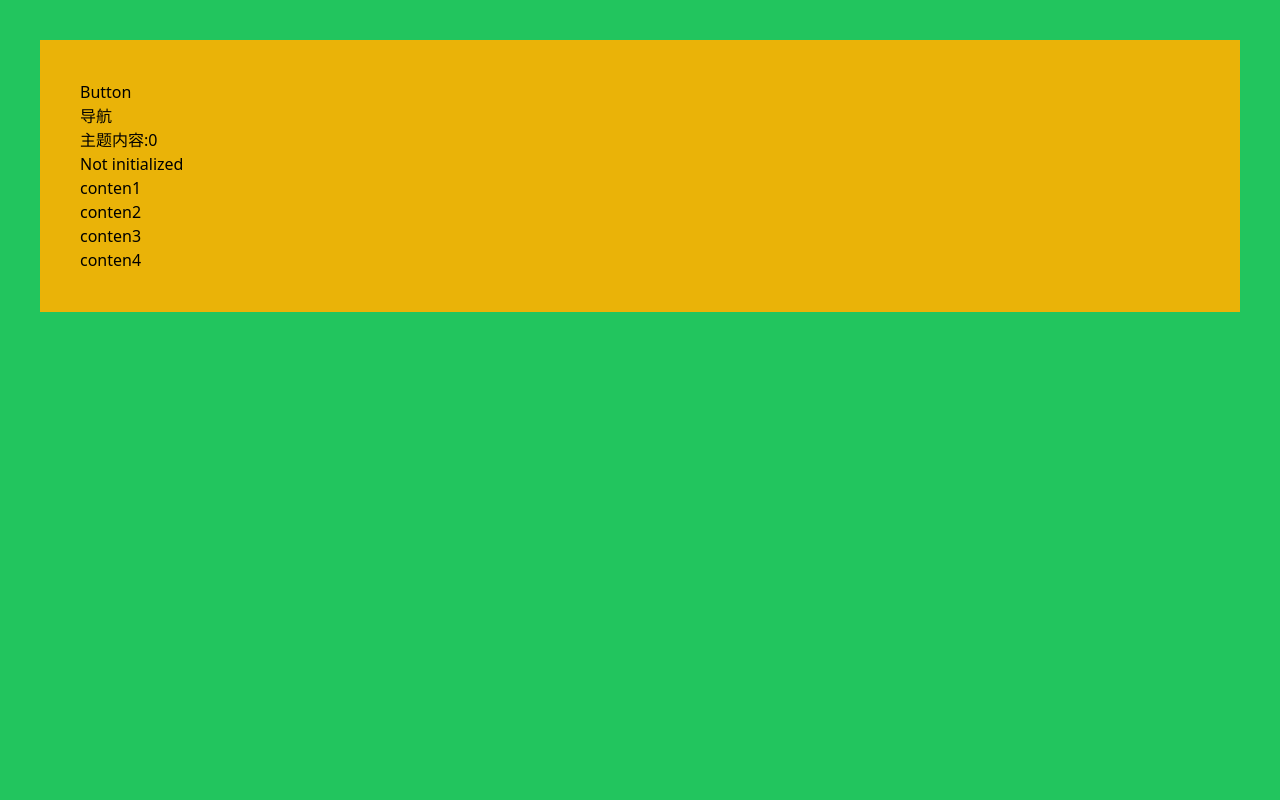
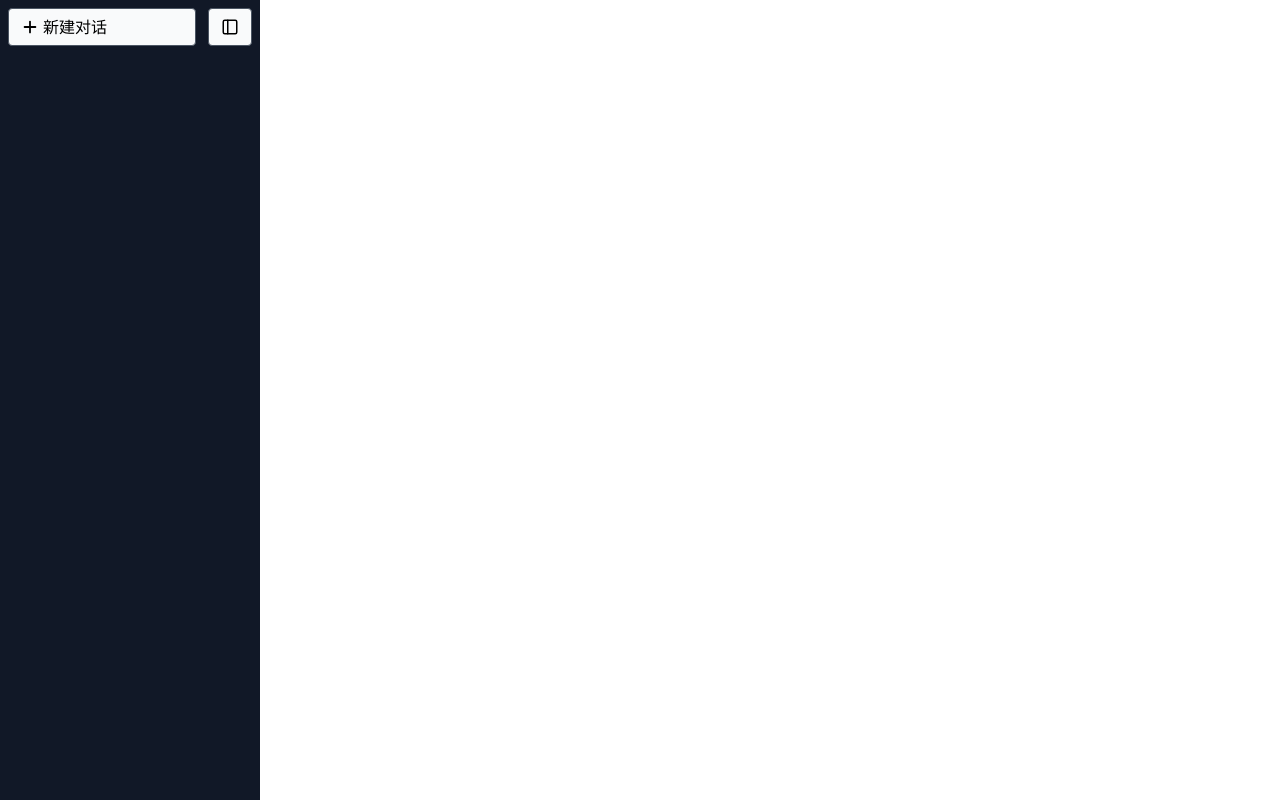
Before and after one commit to Dafeigy/React-Learn, a Next.js app: page / in a window 1280 px wide. Built offline with nearby package versions, Linux system fonts and the light colour scheme.

Commit message:
<Update>: Lesson5 Global state Manage 5

```diff
--- a/app/globals.css
+++ b/app/globals.css
@@ -1,3 +1,8 @@
 @tailwind base;
 @tailwind components;
 @tailwind utilities;
+
+body, html{
+    height: 100%;
+    font-size: 16px;
+}
--- a/app/layout.tsx
+++ b/app/layout.tsx
@@ -1,3 +1,4 @@
+import AppContextProvider from '@/components/AppContext'
 import './globals.css'
 import type { Metadata } from 'next'
 
@@ -14,7 +15,9 @@
 }) {
   return (
     <html lang="en">
-      <body className="bg-green-500 p-10">{children}</body>
+      <body>
+        <AppContextProvider>{children}</AppContextProvider>
+      </body>
     </html>
   )
 }
--- a/app/page.tsx
+++ b/app/page.tsx
@@ -1,32 +1,14 @@
-"use client"
+
 import Main from "@/components/home/Main"
 import Navigation from "@/components/home/Navigation"
-import { useState } from "react"
 
 export default function Home() {
-  // let counter = 1
-  const [counter, setCounter] = useState(0)
-  const li = [
-    {id:1, value:"conten1"},
-    {id:2, value:"conten2"},
-    {id:3, value:"conten3"},
-    {id:4, value:"conten4"}
-  ]
-  function handle(){
-    setCounter(counter + 1)
-    // alert("Event Handle")
-  }
+
   return (
-    <div className="bg-yellow-500 p-10">
-      <button onClick={ handle }>Button</button>
+    <div className="h-full flex">
+
       <Navigation />
-      <Main counter = { counter } />
-      {counter === 0? <p>Not initialized</p> : <p>counter: {counter}</p>}
-
-      <ul>
-        {li.map((item)=>{
-        return <li key = {item.id}>{item.value}</li>})}
-      </ul>
+      <Main />
     </div>
   )
 }
--- /dev/null
+++ b/components/AppContext.tsx
@@ -0,0 +1,36 @@
+"use client"
+
+import { Dispatch, ReactNode, SetStateAction, createContext, useContext, useMemo, useState } from "react"
+
+
+type State = {
+    displayNavigation: boolean
+}
+
+type AppContextProps = {
+    state : State
+    setState: Dispatch<SetStateAction<State>>
+}
+
+const AppContext = createContext<AppContextProps>(null!)
+
+export function useAppContext(){
+    return useContext(AppContext)
+}
+
+export default function AppContextProvider({
+    children
+}:{
+    children: ReactNode
+}){
+    const [test, setTest] = useState(false)
+    // console.log("AppContextProvider rendered.")
+    const [state, setState] = useState({displayNavigation : true})
+    const contextValue = useMemo(()=>{
+        return {state, setState}
+    },[state, setState])
+    return <AppContext.Provider value = {contextValue}>
+
+        {children}
+    </AppContext.Provider>
+}
--- /dev/null
+++ b/components/common/Button.tsx
@@ -0,0 +1,28 @@
+import { ComponentPropsWithoutRef } from "react";
+import { IconType } from "react-icons";
+// 改变组件参数类型
+type ButtonProps  = {
+    icon?: IconType,
+    variant?: "default" | "outline" | "text"
+} & ComponentPropsWithoutRef<"button">
+
+export default function Button({
+    children,
+    className = "",
+    icon :Icon,
+    variant = "default",
+    ...props
+} : ButtonProps)
+    {
+    return <button
+    className={`inline-flex items-center min-w-[38px] min-h-[38px] border border-gray-600 rounded px-3 py-1.5
+    ${variant === "default" ? "text-black dark:text-gray-300 bg-gray-50 hover:bg-gray-200 dark:bg-gray-700 dark:hover:bg-gray-900"
+    : variant === "outline" ? "border border-gray-300 dark:border-gray-600 text-black dark:text-gray-300 bg-gray-50 hover:bg-gray-200 dark:bg-gray-800 dark:hover:bg-gray-700"
+    : "text-black dark:text-gray-300 bg-transparent hover:bg-gray-200 dark:hover:bg-gray-700"}
+    ${className}`}
+    {...props}
+    >
+        {Icon && <Icon className={`text-lg ${children ? "mr-1" :""}`}/>}
+        {children}
+    </button>
+}
--- a/components/home/Main.tsx
+++ /dev/null
@@ -1,6 +0,0 @@
-type Props = {
-    counter: number
-}
-export default function Main(props: Props){
-    return <main>主题内容:{props.counter}</main>
-}
--- /dev/null
+++ b/components/home/Main/Menu.tsx
@@ -0,0 +1,24 @@
+"use client"
+import Button from "@/components/common/Button"
+import {LuPanelLeft} from "react-icons/lu"
+import { useAppContext } from "@/components/AppContext"
+
+export default function Menu(){
+    const {
+        state:{displayNavigation},
+        setState
+    } = useAppContext()
+    return (
+    <Button
+        icon={LuPanelLeft}
+        className={`${
+            displayNavigation ? "hidden": ""
+        } fixed left-2 top-2`}
+        variant="outline"
+        onClick={()=>{
+            setState((v) => {
+                return {...v,displayNavigation:true}
+            })
+        }}
+    />)
+}
--- /dev/null
+++ b/components/home/Main/index.tsx
@@ -0,0 +1,10 @@
+import Menu from "./Menu"
+
+type Props = {
+    counter: number
+}
+export default function Main(){
+    return <main className="relative flex-1 h-full bg-white dark:bg-gray-800 text-gray-900 dark:text-gray-300">
+        <Menu />
+    </main>
+}
--- a/components/home/Navigation.tsx
+++ /dev/null
@@ -1,3 +0,0 @@
-export default function Navigation() {
-    return <nav>导航</nav>
-}
--- /dev/null
+++ b/components/home/Navigation/Menubar.tsx
@@ -0,0 +1,25 @@
+import { useAppContext } from "@/components/AppContext"
+import Button from "@/components/common/Button"
+import { HiPlus } from "react-icons/hi"
+import {LuPanelLeft}from "react-icons/lu"
+export default function Navigation() {
+    const {setState} = useAppContext()
+    return <div className="flex space-x-3 ">
+        <Button
+            icon={HiPlus}
+            variant="outline"
+            className="flex-1 "
+        >
+            新建对话
+        </Button>
+        <Button
+            icon={LuPanelLeft}
+            variant="outline"
+            onClick={()=>{
+                setState((v) => {
+                    return {...v,displayNavigation:false}
+                })
+            }}
+        />
+    </div>
+}
--- /dev/null
+++ b/components/home/Navigation/index.tsx
@@ -0,0 +1,15 @@
+"use client"
+import { useAppContext } from "@/components/AppContext"
+import Menubar from "./Menubar"
+
+
+export default function Navigation() {
+    const {
+        state:{ displayNavigation}
+    } = useAppContext()
+    return (<nav className={`${
+        displayNavigation ?"":"hidden"
+    } h-full w-[260px] bg-gray-900 text-gray-300 p-2`}>
+        <Menubar />
+    </nav>)
+}
--- a/package.json
+++ b/package.json
@@ -19,6 +19,7 @@
     "postcss": "8.4.32",
     "react": "18.2.0",
     "react-dom": "18.2.0",
+    "react-icons": "^4.12.0",
     "tailwindcss": "3.3.5",
     "typescript": "5.3.2"
   }
```
Also changed, not shown: 1 other file (tests, documents, lock files or other folders).
